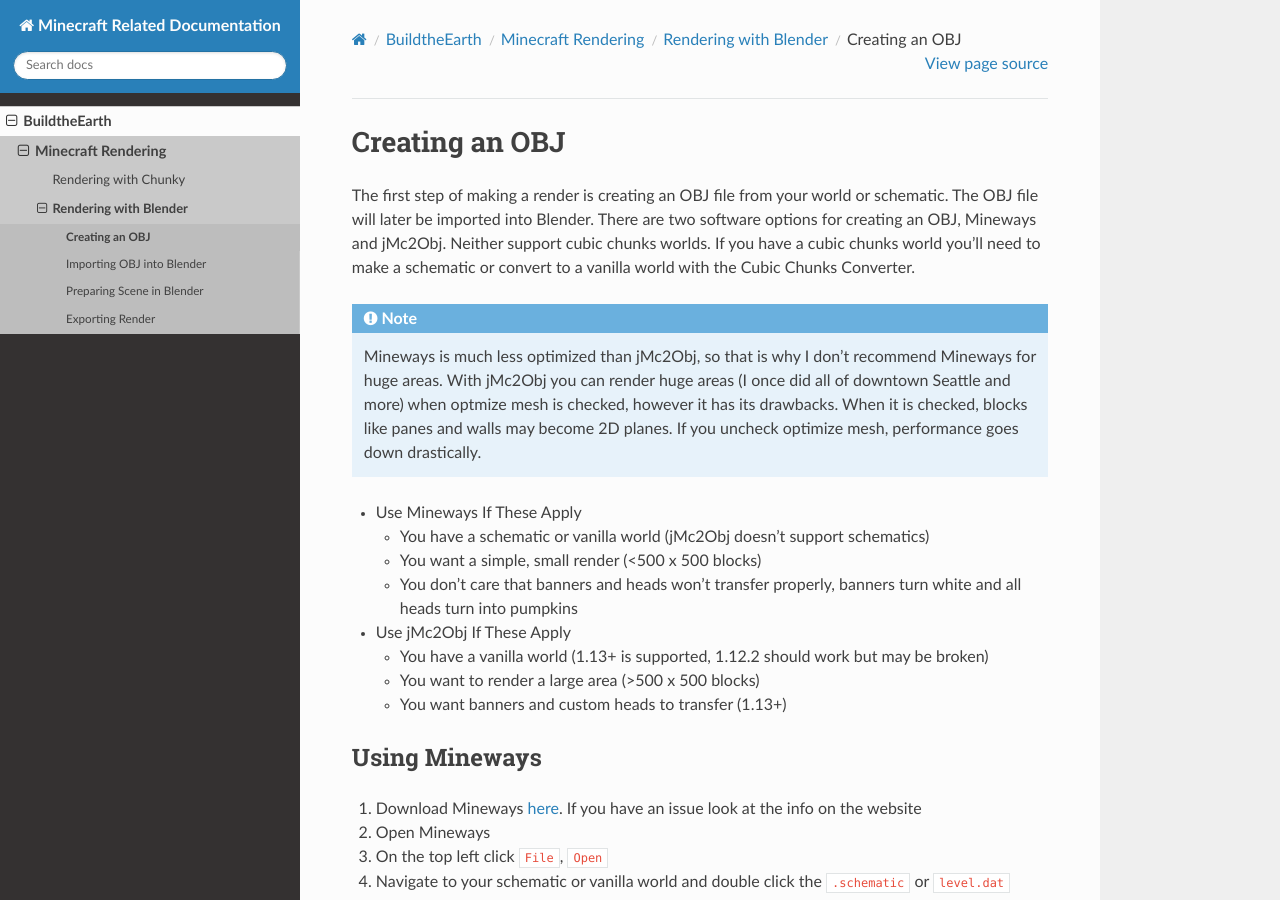
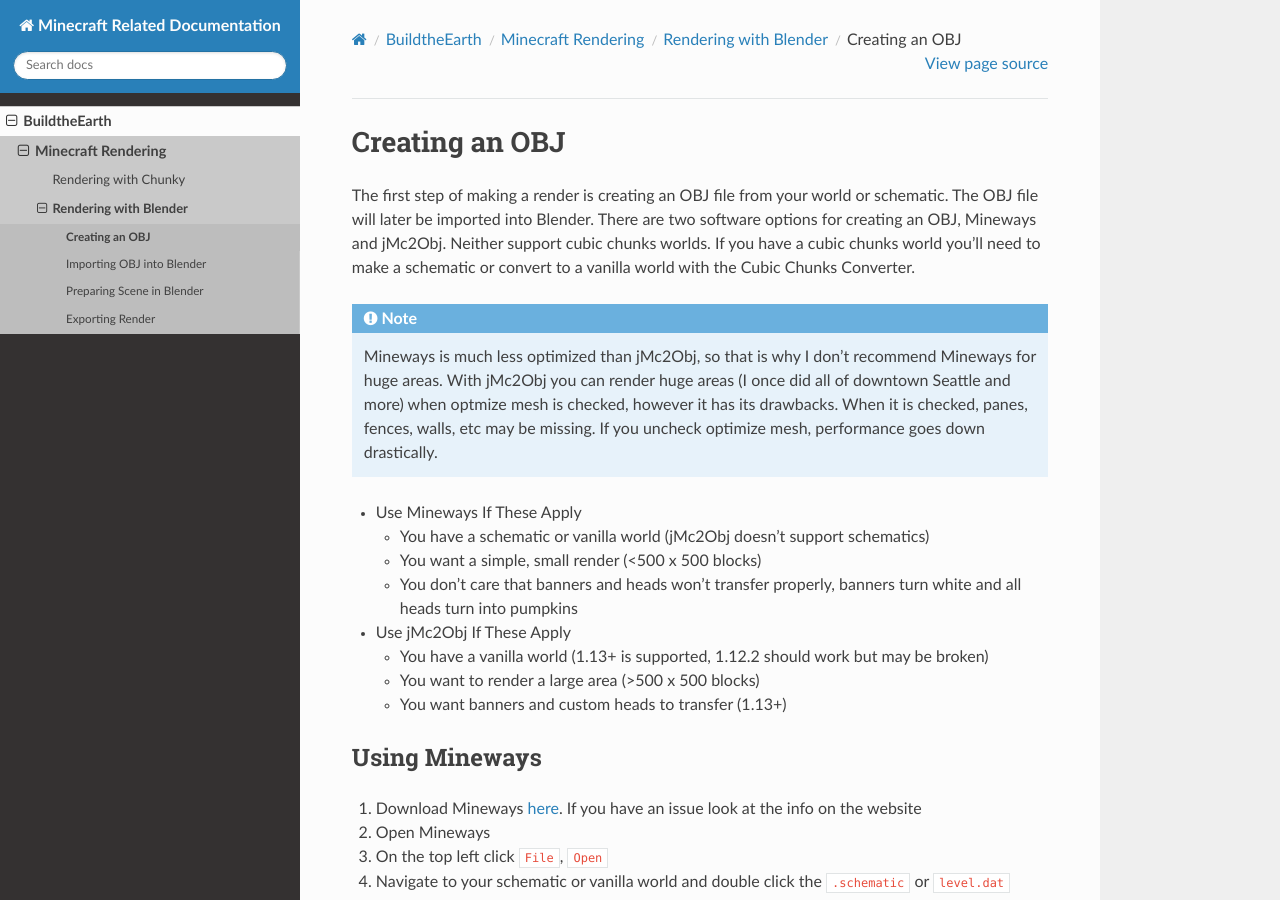
Before and after one commit to yyrichy/documentation, a Sphinx documentation site: the page built from source/buildtheearth/rendering/blender/creating-obj.md, in a window 1280 px wide and 900 px high. Built offline with Sphinx 7.4.7 and the Read the Docs theme 2.0.0, drawn with Linux system fonts in a browser that asks for light colours.

Commit message:
Update creating-obj.md

````diff
--- a/source/buildtheearth/rendering/blender/creating-obj.md
+++ b/source/buildtheearth/rendering/blender/creating-obj.md
@@ -11,7 +11,7 @@
 The first step of making a render is creating an OBJ file from your world or schematic. The OBJ file will later be imported into Blender. There are two software options for creating an OBJ, Mineways and jMc2Obj. Neither support cubic chunks worlds. If you have a cubic chunks world you'll need to make a schematic or convert to a vanilla world with the Cubic Chunks Converter.
 ```eval_rst
 .. note::
-   Mineways is much less optimized than jMc2Obj, so that is why I don't recommend Mineways for huge areas. With jMc2Obj you can render huge areas (I once did all of downtown Seattle and more) when optmize mesh is checked, however it has its drawbacks. When it is checked, blocks like panes and walls may become 2D planes. If you uncheck optimize mesh, performance goes down drastically.
+   Mineways is much less optimized than jMc2Obj, so that is why I don't recommend Mineways for huge areas. With jMc2Obj you can render huge areas (I once did all of downtown Seattle and more) when optmize mesh is checked, however it has its drawbacks. When it is checked, panes, fences, walls, etc may be missing. If you uncheck optimize mesh, performance goes down drastically.
 ```
 - Use Mineways If These Apply
   * You have a schematic or vanilla world (jMc2Obj doesn't support schematics)
````
